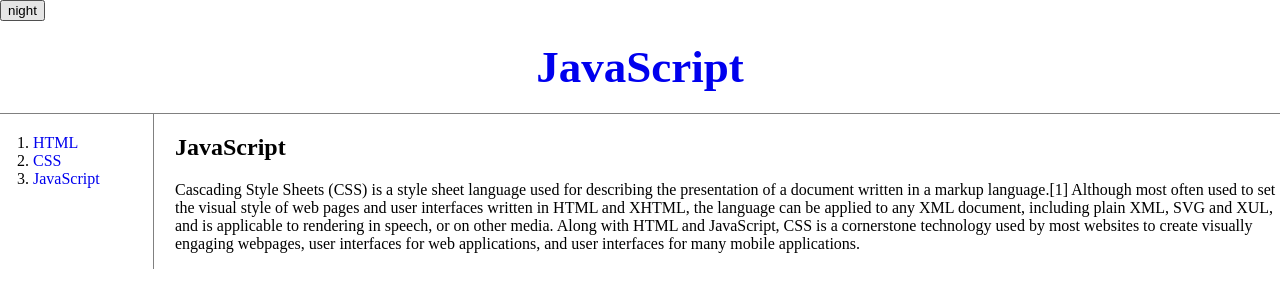
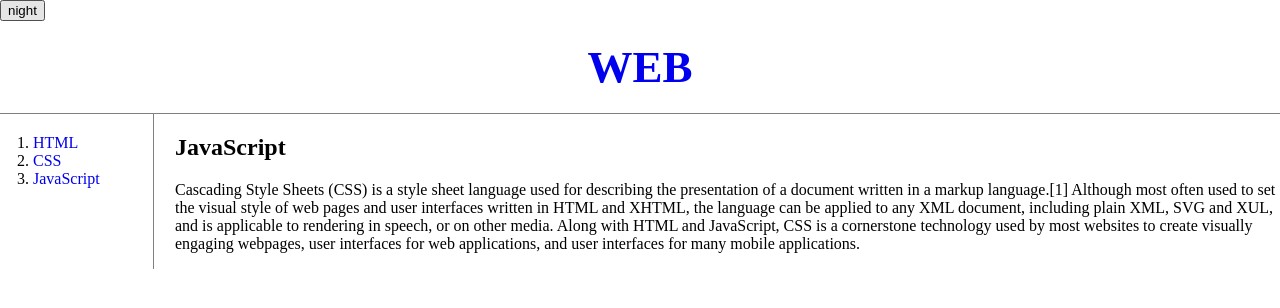
Before and after one commit to motorjjang/web1_old, a plain HTML site: page 3.html in a window 1280 px wide. Drawn offline with Linux system fonts and the light colour scheme.

Commit message:
Add files via upload

```diff
--- a/3.html
+++ b/3.html
@@ -8,7 +8,7 @@
 </head>
 <body>
   <input type="button" value="night" onclick="nightDayHandler(this)">
-  <h1><a href="index.html">JavaScript</a></h1>
+  <h1><a href="index.html">WEB</a></h1>
   <div id="grid">
     <ol>
       <li><a href="1.html">HTML</a></li>
```
